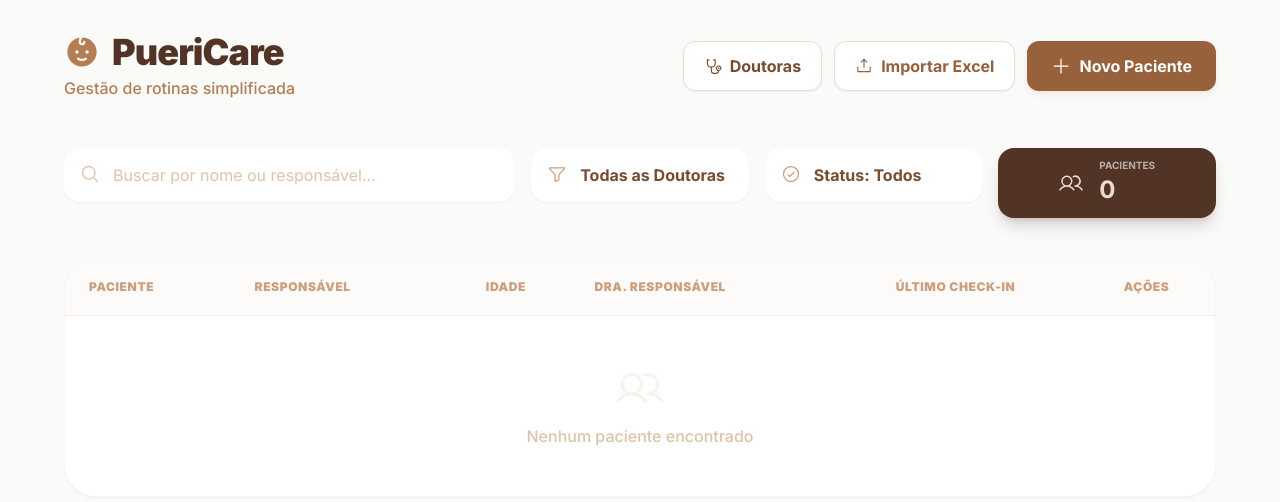
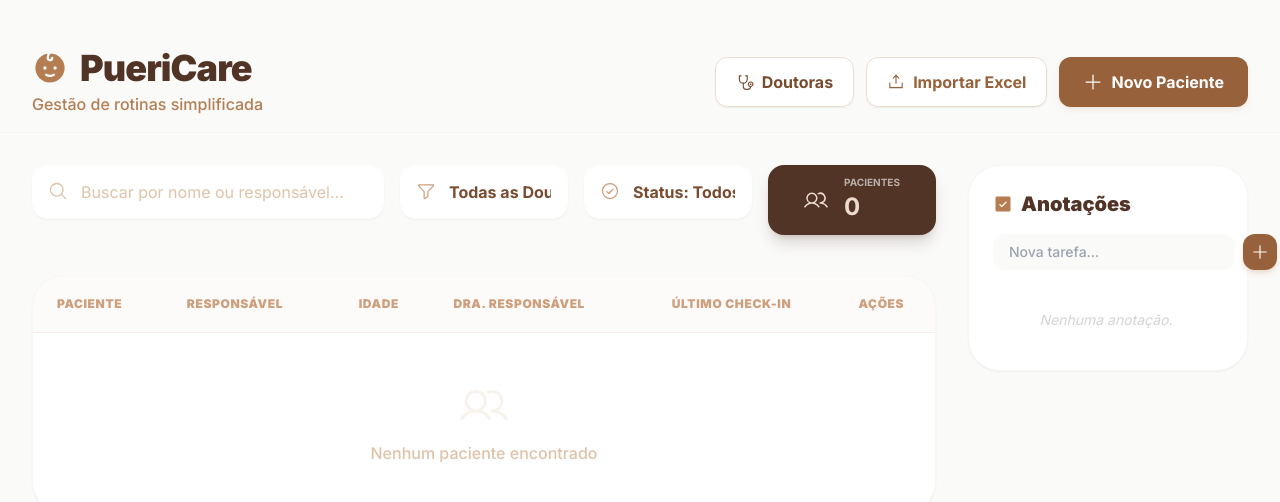
Before and after one commit to sanbw07/rotine-app, a React (Vite) app: page / in a window 1280 px wide. Shown: the top 502 px of the page. Built offline with nearby package versions, Linux system fonts and the light colour scheme.

Commit message:
feat: add todo list sidebar, update age display/alerts, and fix sticky layout

```diff
--- a/src/App.tsx
+++ b/src/App.tsx
@@ -13,6 +13,8 @@ import {
   Funnel,
   Baby,
   CheckCircle,
+  CheckSquare,
+  Square,
 } from '@phosphor-icons/react';
 
 // Tipagens
@@ -31,6 +33,12 @@ interface Patient {
   professionalId: string; // Vínculo com a Dra
 }
 
+interface Todo {
+  id: string;
+  text: string;
+  completed: boolean;
+}
+
 const App: React.FC = () => {
   // Estados da aplicação
   const [patients, setPatients] = useState<Patient[]>([]);
@@ -38,6 +46,8 @@ const App: React.FC = () => {
   const [searchTerm, setSearchTerm] = useState('');
   const [filterProfessional, setFilterProfessional] = useState<string>('all');
   const [filterCheckin, setFilterCheckin] = useState<string>('all');
+  const [todos, setTodos] = useState<Todo[]>([]);
+  const [newTodo, setNewTodo] = useState('');
 
   // Estados de Modais
   const [isAddModalOpen, setIsAddModalOpen] = useState(false);
@@ -70,8 +80,10 @@ const App: React.FC = () => {
   useEffect(() => {
     const savedPatients = localStorage.getItem('pueri_patients_v6');
     const savedProfs = localStorage.getItem('pueri_profs_v6');
+    const savedTodos = localStorage.getItem('pueri_todos_v1');
 
     if (savedPatients) setPatients(JSON.parse(savedPatients));
+    if (savedTodos) setTodos(JSON.parse(savedTodos));
     if (savedProfs) {
       setProfessionals(JSON.parse(savedProfs));
     }
@@ -88,6 +100,10 @@ const App: React.FC = () => {
   useEffect(() => {
     localStorage.setItem('pueri_profs_v6', JSON.stringify(professionals));
   }, [professionals]);
+
+  useEffect(() => {
+    localStorage.setItem('pueri_todos_v1', JSON.stringify(todos));
+  }, [todos]);
 
   const calculateAgeInfo = (birthDate: string) => {
     const today = new Date();
@@ -236,6 +252,21 @@ const App: React.FC = () => {
     setPatients(patients.filter(pat => pat.id !== id));
   };
 
+  const addTodo = (e: React.FormEvent) => {
+    e.preventDefault();
+    if (!newTodo.trim()) return;
+    setTodos([...todos, { id: Date.now().toString(), text: newTodo, completed: false }]);
+    setNewTodo('');
+  };
+
+  const toggleTodo = (id: string) => {
+    setTodos(todos.map(t => t.id === id ? { ...t, completed: !t.completed } : t));
+  };
+
+  const deleteTodo = (id: string) => {
+    setTodos(todos.filter(t => t.id !== id));
+  };
+
   const filteredPatients = patients.filter(p => {
     const matchesSearch = p.name.toLowerCase().includes(searchTerm.toLowerCase()) ||
       p.parent.toLowerCase().includes(searchTerm.toLowerCase());
@@ -250,9 +281,8 @@ const App: React.FC = () => {
 
   return (
     <div className="min-h-screen bg-stone-50 p-4 md:p-8 text-stone-700">
-
-      <div className="max-w-6xl mx-auto">
-        <header className="flex flex-col md:flex-row justify-between items-start md:items-center mb-12 gap-6">
+      <div className="max-w-7xl mx-auto">
+        <header className="sticky top-0 z-50 bg-stone-50/95 backdrop-blur-sm py-4 -mx-4 md:-mx-8 px-4 md:px-8 border-b border-brown-100/50 mb-8 flex flex-col md:flex-row justify-between items-start md:items-center gap-6 transition-all">
           <div>
             <h1 className="flex items-center gap-3 text-4xl font-black text-brown-900 tracking-tight mb-1">
               <Baby weight="fill" className="text-brown-500" />
@@ -283,6 +313,9 @@ const App: React.FC = () => {
           </div>
         </header>
 
+        <div className="grid grid-cols-1 lg:grid-cols-4 gap-8 items-start">
+          {/* Main Content */}
+          <div className="lg:col-span-3">
             {/* Filtros e Busca */}
             <div className="grid grid-cols-1 md:grid-cols-5 gap-4 mb-10">
               <div className="md:col-span-2 relative">
@@ -373,17 +406,25 @@ const App: React.FC = () => {
                               <div className="flex flex-col items-center">
                                 <span className={`inline-flex px-3 py-1 rounded-full text-xs font-black ${age.months < 6 ? 'bg-green-100 text-green-700' :
                                   age.months < 12 ? 'bg-blue-100 text-blue-700' :
-                                'bg-orange-100 text-orange-700'
+                                    'bg-purple-100 text-purple-700'
                                   }`}>
                                   {age.months < 1
                                     ? `${age.days} dias`
-                                : `${age.months} meses${age.days > 0 ? ` e ${age.days} dias` : ''}`
+                                    : age.months < 12
+                                      ? `${age.months} meses${age.days > 0 ? ` e ${age.days} dias` : ''}`
+                                      : `${Math.floor(age.months / 12)} ano${Math.floor(age.months / 12) > 1 ? 's' : ''}${age.months % 12 > 0 ? ` e ${age.months % 12} meses` : ''}`
                                   }
                                 </span>
                                 {showFoodAlert && (
                                   <div className="flex items-center gap-1 mt-2 text-orange-600 bg-orange-50 px-2 py-1 rounded-lg border border-orange-100">
                                     <WarningCircle size={10} />
                                     <span className="text-[10px] font-bold">Intro. Alimentar</span>
+                                  </div>
+                                )}
+                                {age.months >= 12 && (
+                                  <div className="flex items-center gap-1 mt-2 text-purple-600 bg-purple-50 px-2 py-1 rounded-lg border border-purple-100">
+                                    <CalendarBlank size={10} />
+                                    <span className="text-[10px] font-bold">Consultas Trimestrais</span>
                                   </div>
                                 )}
                               </div>
@@ -433,6 +474,56 @@ const App: React.FC = () => {
                     )}
                   </tbody>
                 </table>
+              </div>
+            </div>
+          </div>
+
+          {/* Sidebar - Todo List */}
+          <div className="lg:col-span-1">
+            <div className="bg-white rounded-[2rem] shadow-sm border border-brown-100/50 p-6 sticky top-32">
+              <h2 className="text-xl font-black text-brown-900 mb-4 flex items-center gap-2">
+                <CheckSquare className="text-brown-500" weight="fill" />
+                Anotações
+              </h2>
+
+              <form onSubmit={addTodo} className="flex gap-2 mb-6">
+                <input
+                  value={newTodo}
+                  onChange={(e) => setNewTodo(e.target.value)}
+                  placeholder="Nova tarefa..."
+                  className="flex-1 px-4 py-2 bg-stone-50 border-0 rounded-xl focus:ring-2 focus:ring-brown-200 outline-none text-sm font-medium text-brown-900"
+                />
+                <button type="submit" className="bg-brown-600 text-white p-2 rounded-xl hover:bg-brown-700 transition-colors shadow-md shadow-brown-200">
+                  <Plus size={18} />
+                </button>
+              </form>
+
+              <div className="space-y-3 max-h-[600px] overflow-y-auto pr-1">
+                {todos.length === 0 ? (
+                  <p className="text-center text-stone-300 text-sm italic py-4">Nenhuma anotação.</p>
+                ) : (
+                  todos.map(todo => (
+                    <div key={todo.id} className="group flex items-start gap-3 p-3 rounded-xl hover:bg-brown-50 transition-colors border border-transparent hover:border-brown-100">
+                      <button
+                        onClick={() => toggleTodo(todo.id)}
+                        className={`mt-0.5 min-w-[1.125rem] ${todo.completed ? 'text-brown-400' : 'text-stone-300 hover:text-brown-400'} transition-colors`}
+                      >
+                        {todo.completed ? <CheckSquare size={18} weight="fill" /> : <Square size={18} />}
+                      </button>
+                      <span className={`text-sm font-medium flex-1 break-words ${todo.completed ? 'text-stone-400 line-through decoration-brown-200' : 'text-brown-700'}`}>
+                        {todo.text}
+                      </span>
+                      <button
+                        onClick={() => deleteTodo(todo.id)}
+                        className="opacity-0 group-hover:opacity-100 text-stone-300 hover:text-red-400 transition-all p-1"
+                      >
+                        <Trash size={14} />
+                      </button>
+                    </div>
+                  ))
+                )}
+              </div>
+            </div>
           </div>
         </div>
       </div>
```
Lines whose indentation alone changed are shown as unchanged.
